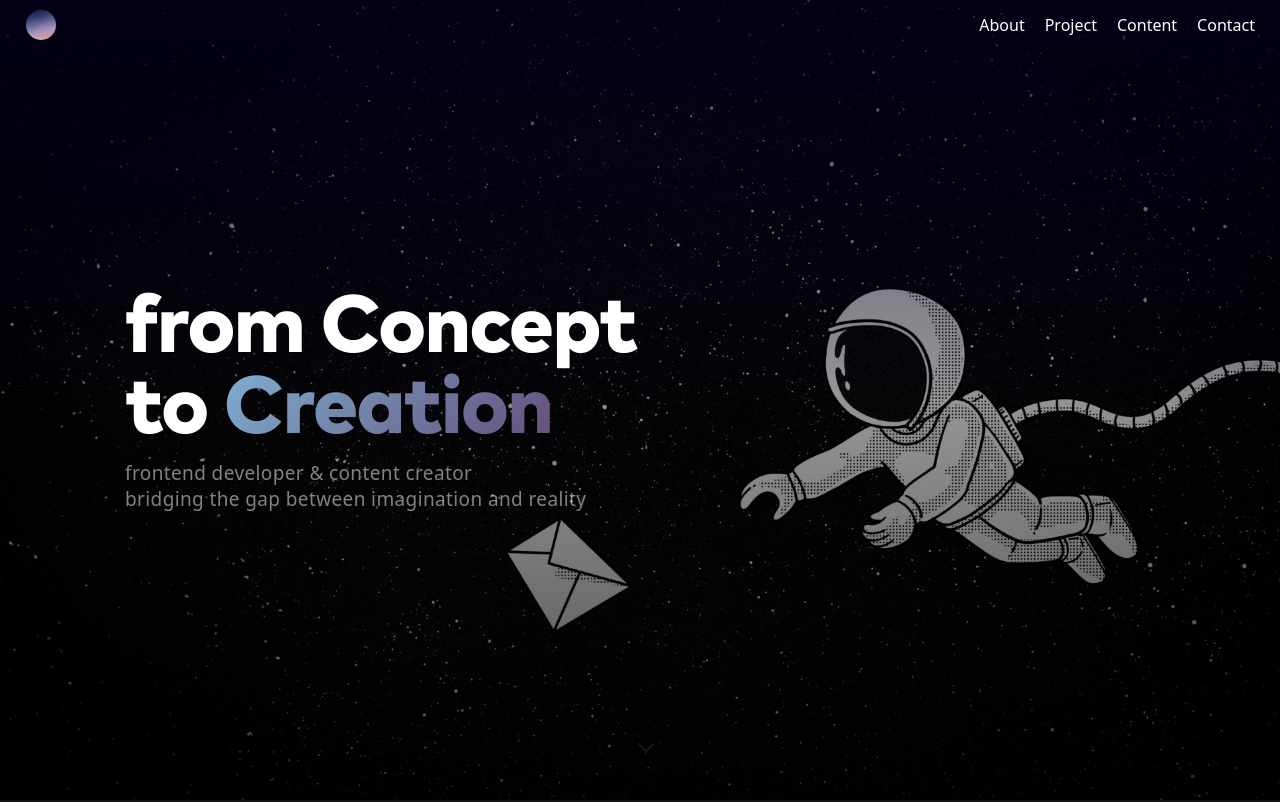
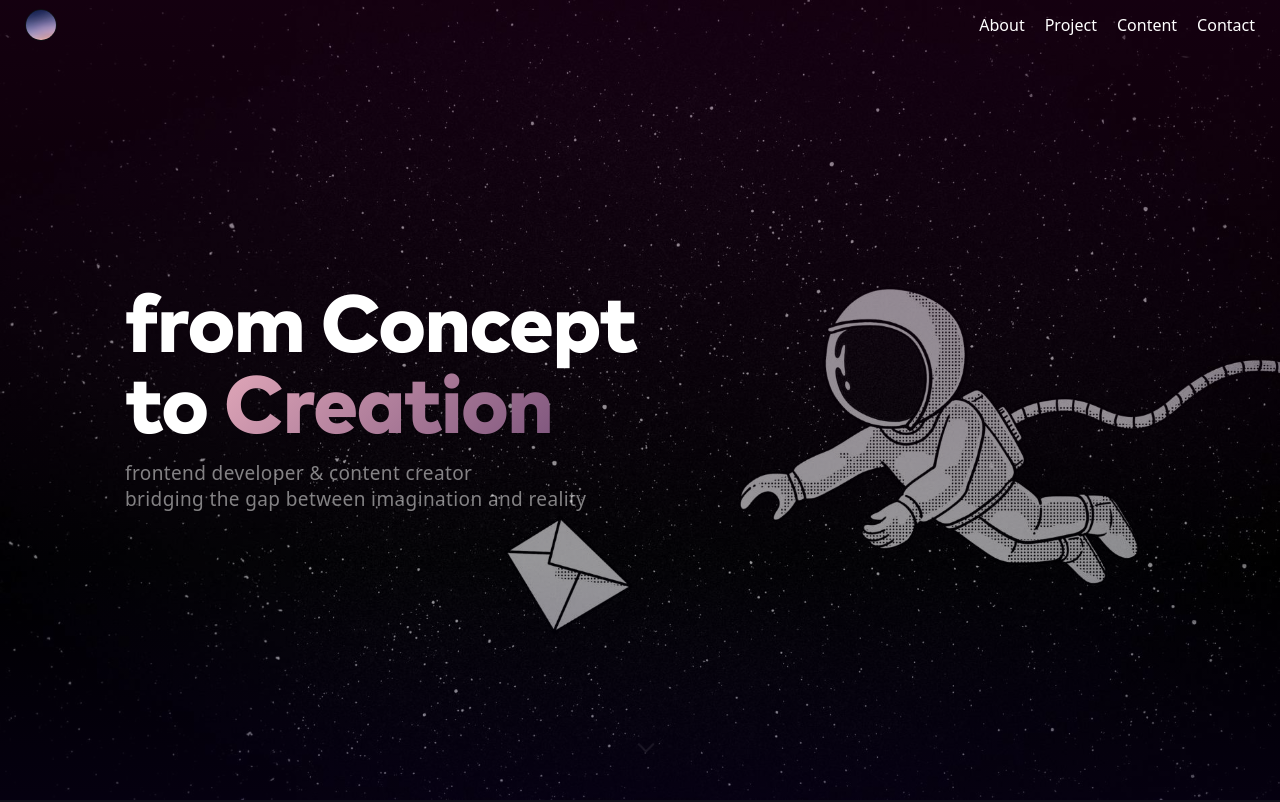
Before and after one commit to haharimoto/react-profile, a React (Vite) app: page / in a window 1280 px wide. Shown: the top 802 px of the page. Built offline with nearby package versions, Linux system fonts and the light colour scheme.

Commit message:
tweaked some styles

```diff
--- a/src/App.css
+++ b/src/App.css
@@ -55,13 +55,14 @@ body {
   right: 0;
   bottom: 0;
   left: 0;
-  background: linear-gradient(180deg, rgba(7, 0, 31, 0.7) 0%, rgba(0, 0, 0, 0.4) 50%, rgba(0, 0, 0, 0.7) 100%);
+  background: linear-gradient(180deg, rgba(40, 0, 31, 0.5) 0%, rgba(0, 0, 0, 0.4) 70%, rgba(10, 0, 31, 0.5) 100%);
 }
 
 #about {
   min-height: 100vh;
   overflow: hidden;
-  background-color: rgb(20, 20, 25);
+  /* background-color: rgb(12, 12, 22); */
+  background-color: #10101a;
 }
 
 #project {
@@ -142,7 +143,7 @@ nav {
 }
 
 .hero--container--text h1 span {
-  background: linear-gradient(-45deg, pink, rgb(128, 100, 128), rgb(100, 75, 120), skyblue);
+  background: linear-gradient(-45deg,skyblue, rgb(85, 72, 121), rgb(124, 84, 124), pink);
   background-size: 400% 400%;
   color: transparent;
   -webkit-background-clip: text;
```
